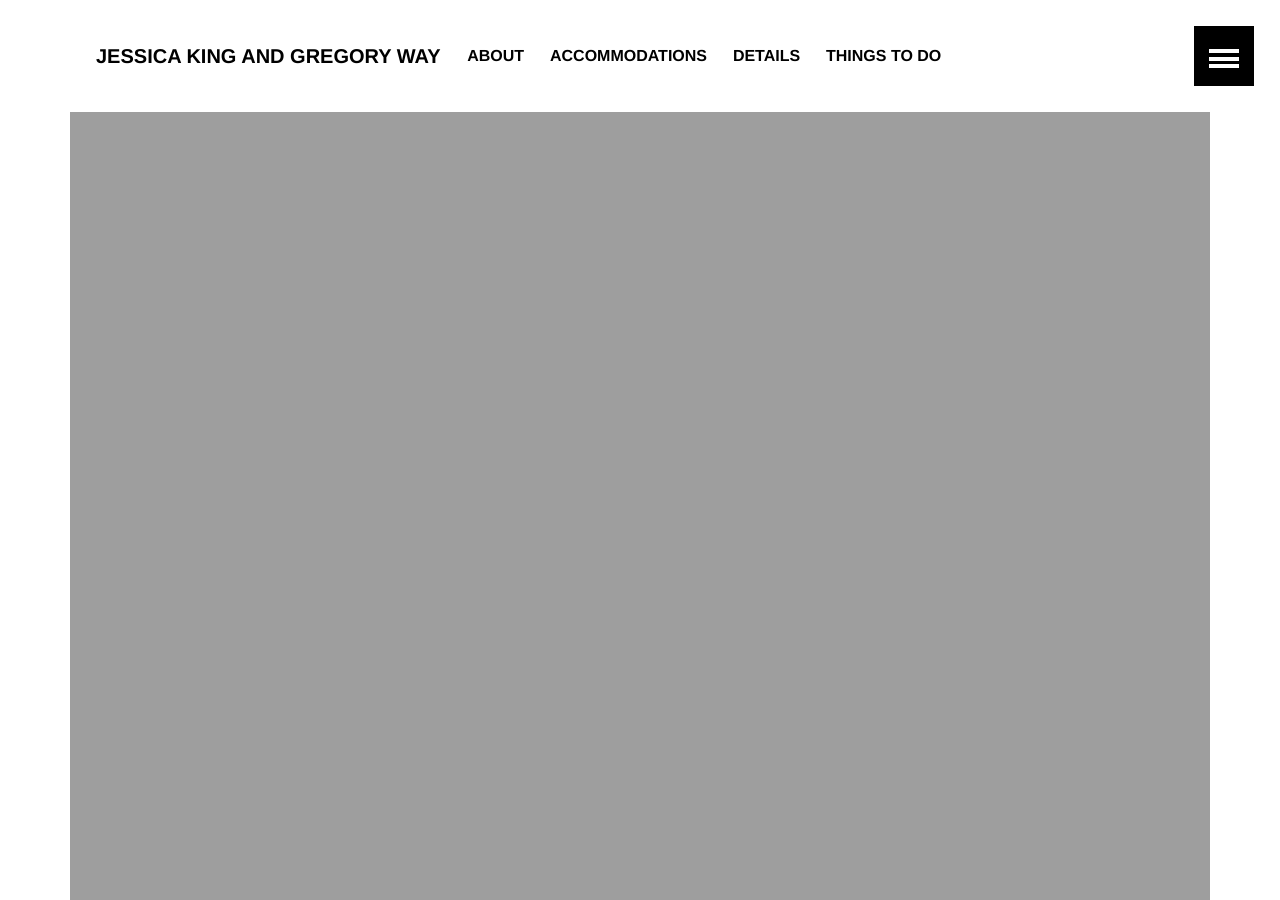
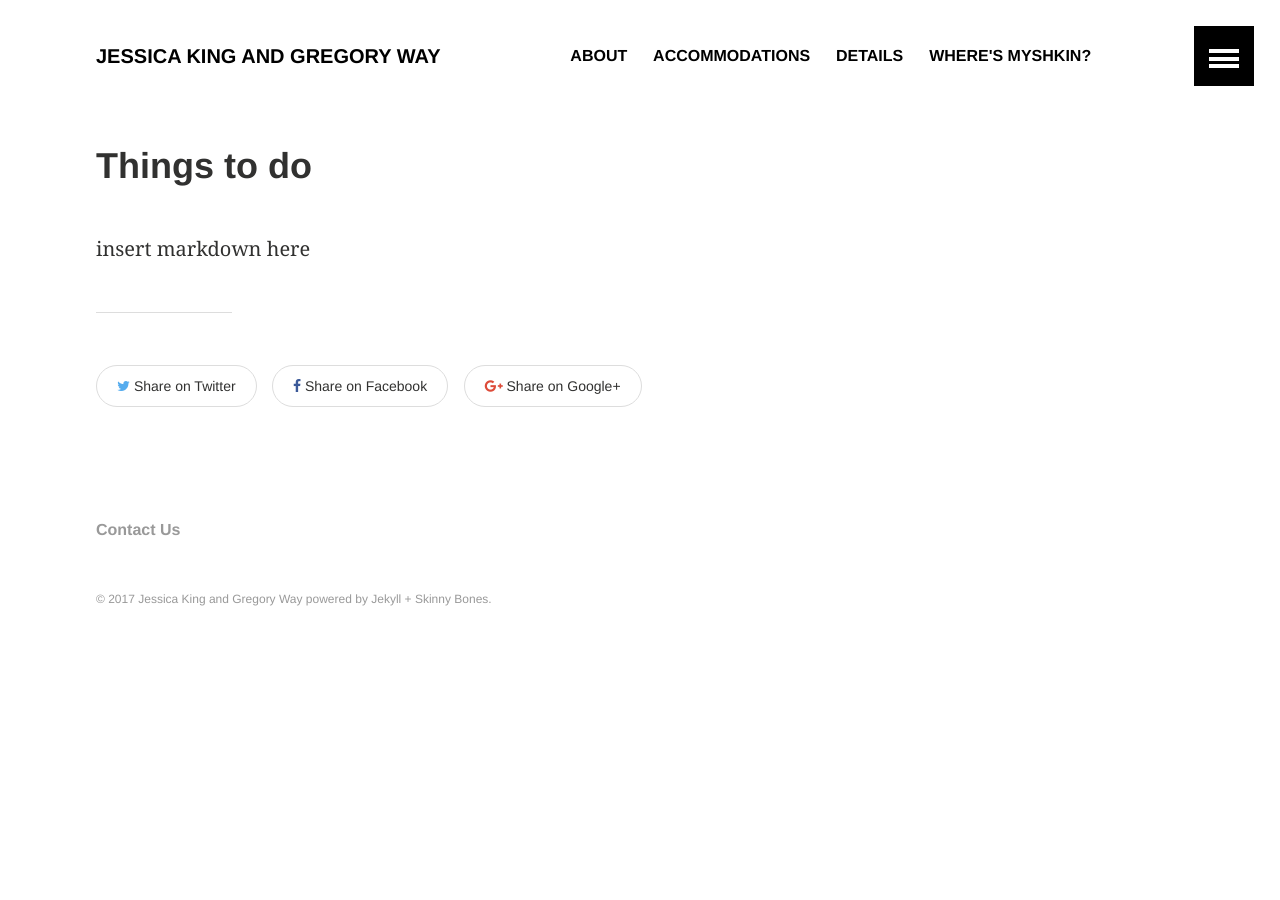
Before and after one commit to gwaybio/wedding, a Jekyll site: the page built from todo.md, in a window 1280 px wide and 900 px high. Built offline with Jekyll 4.4.1, drawn with Linux system fonts in a browser that asks for light colours.

Commit message:
remove todo

```diff
--- a/_data/navigation.yml
+++ b/_data/navigation.yml
@@ -14,10 +14,6 @@
   excerpt: "Learn about the events."
   image:
 
-- title: Things to Do
-  url: /todo/
-  excerpt: "Find out a couple of things that there is to do here."
-
 - title: Where's Myshkin?
   url: /myshkin/
   excerpt: "Our cat likes to hide, see if you can find him."
--- a/todo.md
+++ b/todo.md
@@ -2,8 +2,6 @@
 layout: article
 title: Things to do
 permalink: /todo/
-image:
-  feature: todo.gif
 ---
 
 insert markdown here
```
Also changed, not shown: 8 other files.
